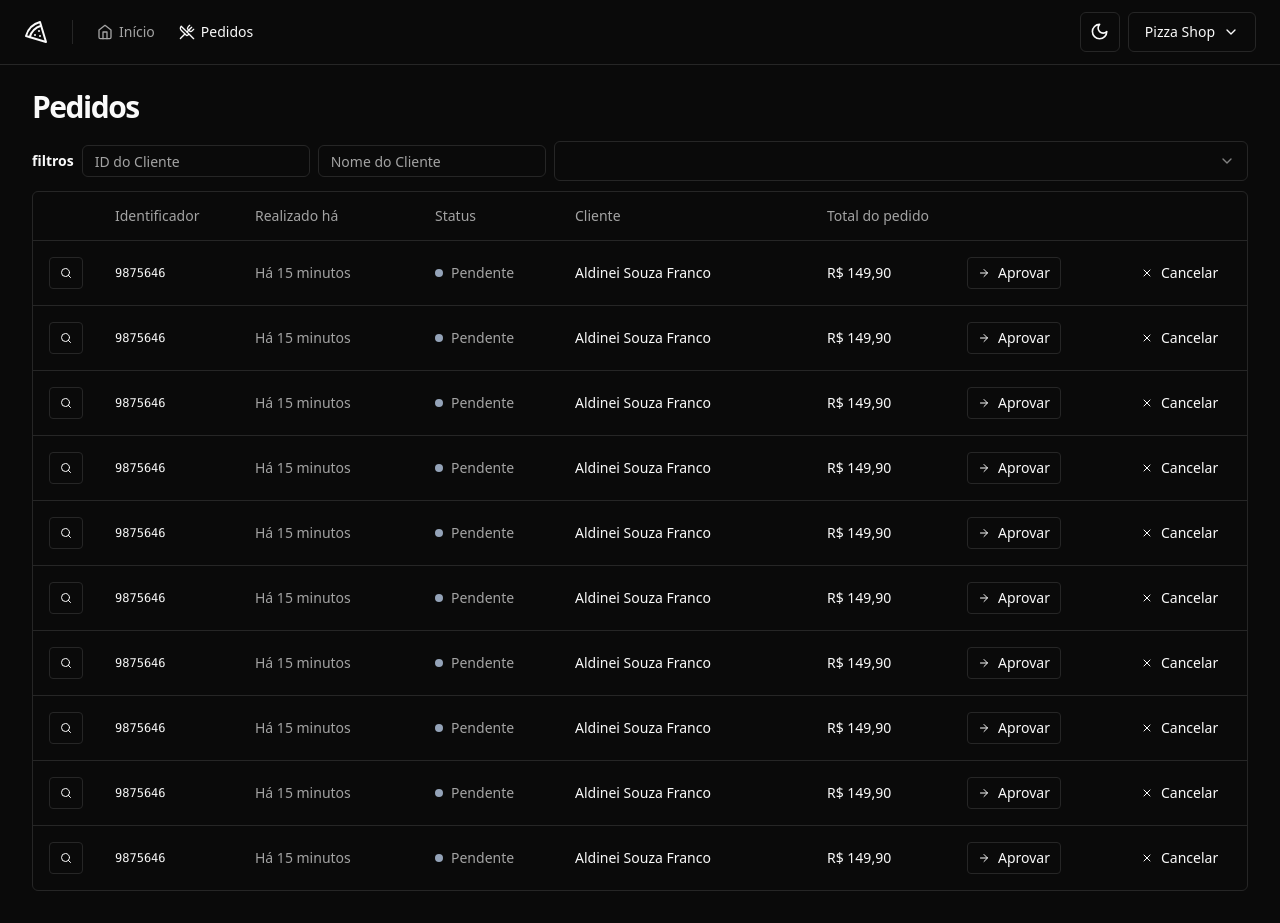
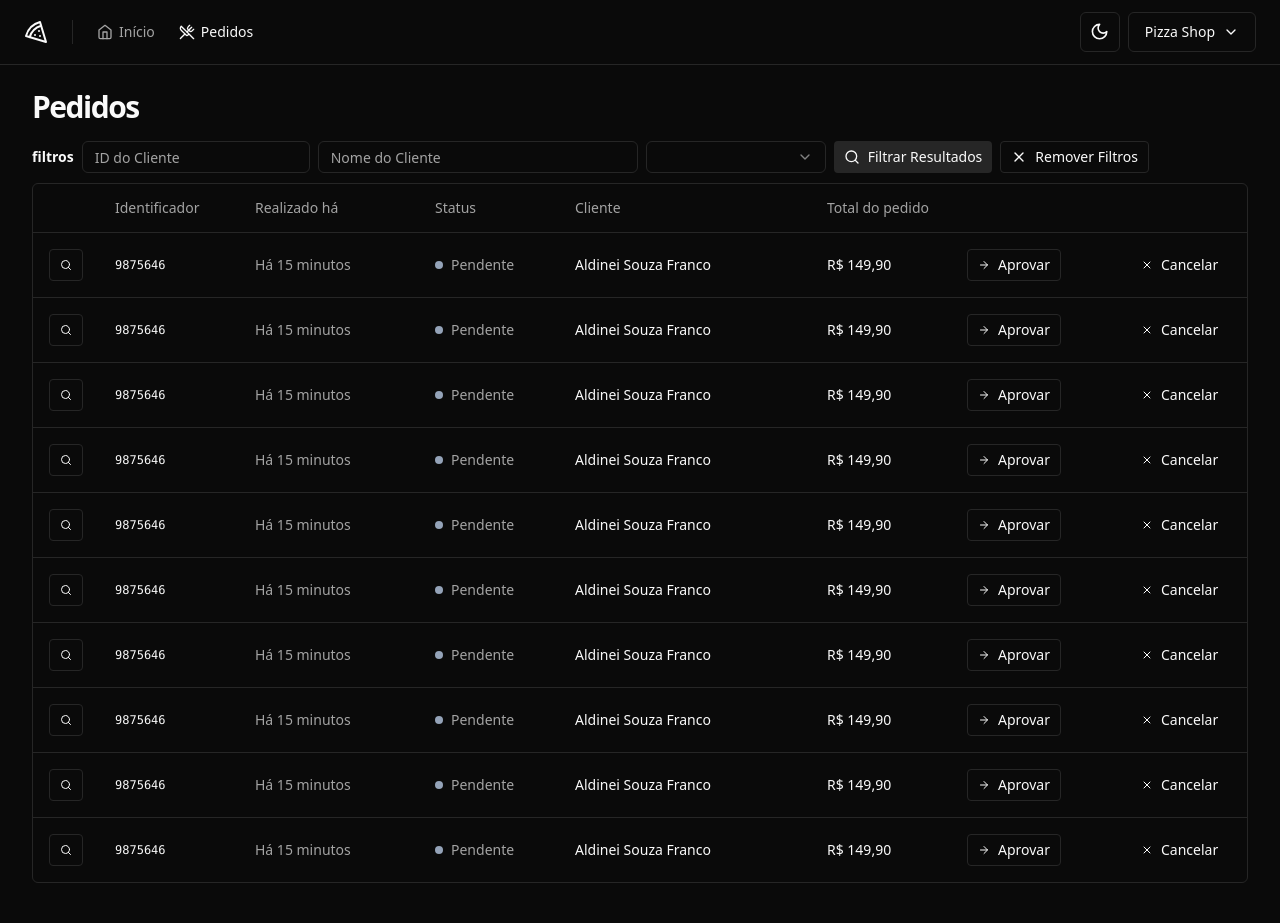
Before and after one commit to aldineifranco/pizzashop-web, a React (Vite) app: page /orders in a window 1280 px wide. Built offline with nearby package versions, Linux system fonts and the light colour scheme.

Commit message:
filtros e linhas da tabela

```diff
--- a/src/pages/app/orders/order-table-filters.tsx
+++ b/src/pages/app/orders/order-table-filters.tsx
@@ -1,20 +1,37 @@
+import { Button } from "@/components/ui/button";
 import { Input } from "@/components/ui/input";
-import { Select, SelectContent, SelectTrigger, SelectValue } from "@/components/ui/select";
+import { Select, SelectContent, SelectTrigger, SelectValue, SelectItem } from "@/components/ui/select";
+import { Search, X } from "lucide-react";
 
 export function OrderTableFilters() {
   return (
     <form className="flex items-center gap-2">
       <span className="text-sm font-semibold">filtros</span>
-        <Input placeholder="ID do Cliente" className="h-8 w-auto"/>
+      <Input placeholder="ID do Cliente" className="h-8 w-auto" />
       <Input placeholder="Nome do Cliente" className="h-8 w-[320px]" />
       <Select>
-        <SelectTrigger>
+        <SelectTrigger className="h-8 w-[180px]">
           <SelectValue />
         </SelectTrigger>
         <SelectContent>
+          <SelectItem value="all">Todos status</SelectItem>
+          <SelectItem value="pending">Pendente</SelectItem>
+          <SelectItem value="canceled">Cancelado</SelectItem>
+          <SelectItem value="processing">Em preparo</SelectItem>
+          <SelectItem value="delivering">Em entrega</SelectItem>
+          <SelectItem value="delivered">Entregue</SelectItem>
+        </SelectContent>
+      </Select>
 
-        </SelectContent>
-        </Select>
+      <Button type="submit" variant="secondary" size="xs">
+        <Search className="mr-2 h-4 w-4" />
+        Filtrar Resultados
+      </Button>
+
+      <Button type="button" variant="outline" size="xs">
+        <X className="mr-2 h-4 w-4" />
+        Remover Filtros
+      </Button>
     </form>
   )
 }
--- a/src/pages/app/orders/order-table-row.tsx
+++ b/src/pages/app/orders/order-table-row.tsx
@@ -2,9 +2,7 @@ import { TableCell, TableRow } from "@/components/ui/table";
 import { Button } from "@/components/ui/button";
 import { ArrowRight, Search, X } from "lucide-react";
 
-export interface OrderTableRowProps { }
-
-export function OrderTableRow(props: OrderTableRowProps) {
+export function OrderTableRow() {
   return (
     <TableRow>
       <TableCell>
@@ -49,5 +47,4 @@ export function OrderTableRow(props: OrderTableRowProps) {
       </TableCell>
     </TableRow>
   )
-
 }
--- a/src/pages/app/orders/orders.tsx
+++ b/src/pages/app/orders/orders.tsx
@@ -31,9 +31,9 @@ export function Orders() {
             <TableBody>
               {Array.from({ length: 10 }).map((_, i) => {
                 return (
-                <OrderTableRow key={i} />
-               )
-             })}
+                  <OrderTableRow key={i} />
+                )
+              })}
             </TableBody>
           </Table>
         </div>
```
Lines whose indentation alone changed are shown as unchanged.
